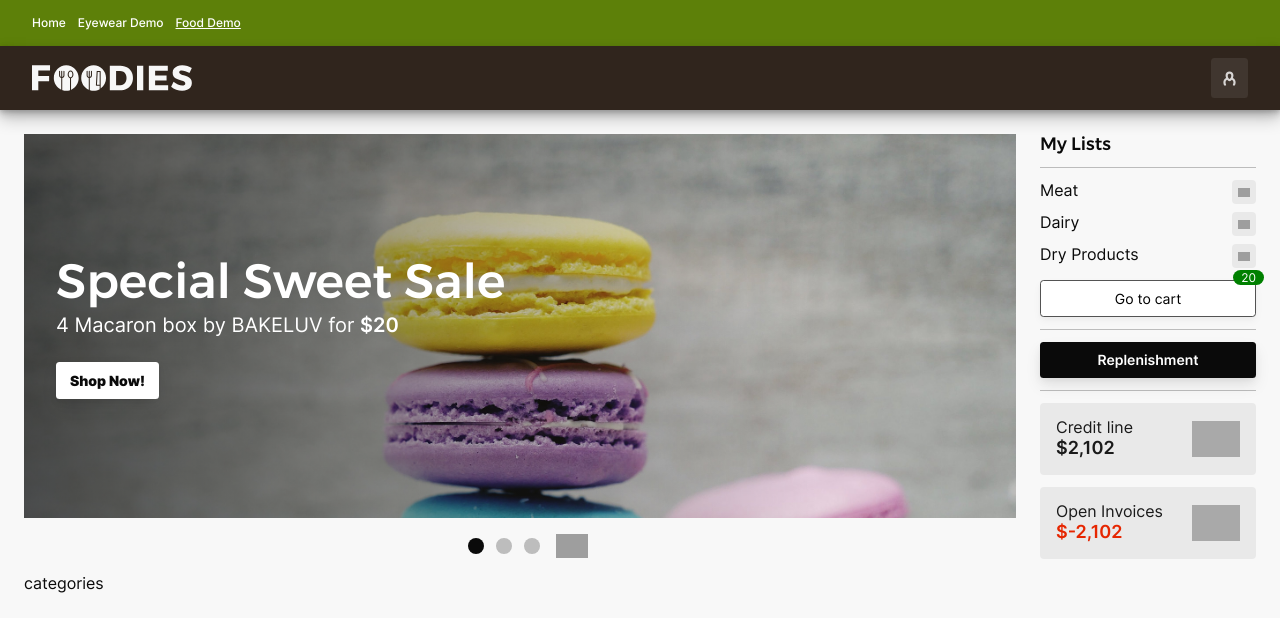
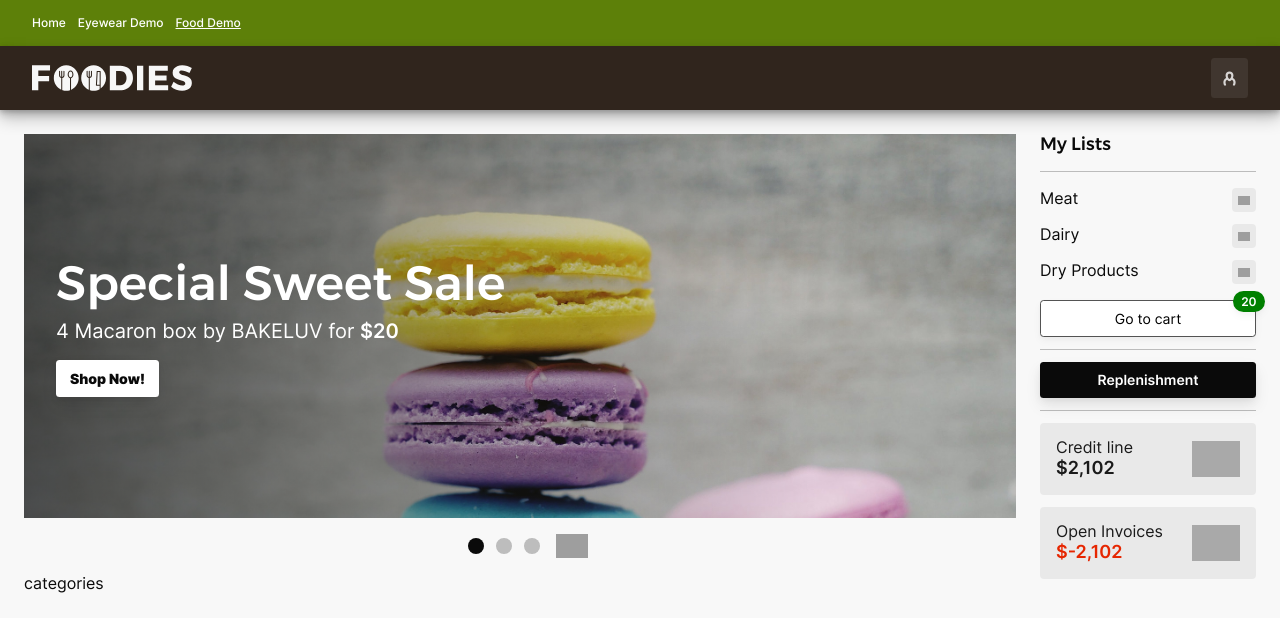
Before and after one commit to YonatanKof/pepp-homapage-central, a Vue app: page /food-demo in a window 1280 px wide. Shown: the top 632 px of the page. Built offline with nearby package versions, Linux system fonts and the light colour scheme; grey boxes are pictures that could not be loaded.

Commit message:
design tweaks

```diff
--- a/src/components/demo-eyewear/Slideshow.vue
+++ b/src/components/demo-eyewear/Slideshow.vue
@@ -129,11 +129,11 @@ export default {
 				font-family: $font-family--title;
 				font-weight: $font-weight--bold;
 				font-size: $font-size-8-Xlarge;
-				margin-bottom: 0.25rem;
+				margin-bottom: 0.5rem;
 			}
 			.subtitle {
 				font-size: $font-size-4-bigger;
-				margin-bottom: 1.5rem;
+				margin-bottom: 1rem;
 			}
 			.desc {
 				font-size: $font-size-3-big;
--- a/src/components/demo-food/Sidebar.vue
+++ b/src/components/demo-food/Sidebar.vue
@@ -31,7 +31,9 @@ import Option from "./Option.vue";
 				</div>
 
 				<button class="button-regular" id="transactionTotal1" onclick="customHomepage.NavigateToActiveCart()">
-					<p id="qty1">20</p>
+					<p id="qty1" class="body-2xs">
+						<strong>20</strong>
+					</p>
 					Go to cart
 				</button>
 			</div>
@@ -105,11 +107,11 @@ import Option from "./Option.vue";
 .baselist {
 	display: flex;
 	flex-direction: column;
-	gap: 0.75rem;
+	gap: 1rem;
 	&__options {
 		display: flex;
 		flex-direction: column;
-		gap: 0.5rem;
+		gap: 0.75rem;
 	}
 }
 
@@ -118,11 +120,11 @@ import Option from "./Option.vue";
 	z-index: 200;
 	background-color: $color-success;
 	color: #ffff;
-	font-size: 12px;
-	border-radius: 10px;
-	padding: 0 8px;
-	top: -10px;
-	right: -8px;
+	border-radius: 1em;
+	padding: 0.25em 0.7em;
+	top: -0.75em;
+	right: -.75em;
+	box-shadow: $shadow-box-soft;
 }
 
 @media screen and (max-width: $screen-md) {
--- a/src/pages/Home.vue
+++ b/src/pages/Home.vue
@@ -2,7 +2,7 @@
 	<section>
 		<img src="../assets/pepperi-logo-full.svg" alt="">
 		<h1 class="title-4-lg">Pepperi's Homepage Central</h1>
-        <p>Click the above links to see our designs in action</p>
+        <h2 class="body-lg">Click the links above to see our designs in action</h2>
 	</section>
 </template>
 
--- a/src/styles/abstracts/_typography.scss
+++ b/src/styles/abstracts/_typography.scss
@@ -91,7 +91,7 @@ a {
 }
 .title-4-lg {
     font-weight: 700;
-    font-size: $font-size-7-Xlarge;
+    font-size: $font-size-8-Xlarge;
     // color: white;
     line-height: 1.1em;
     @media screen and (max-width: $screen-lg) {
```
